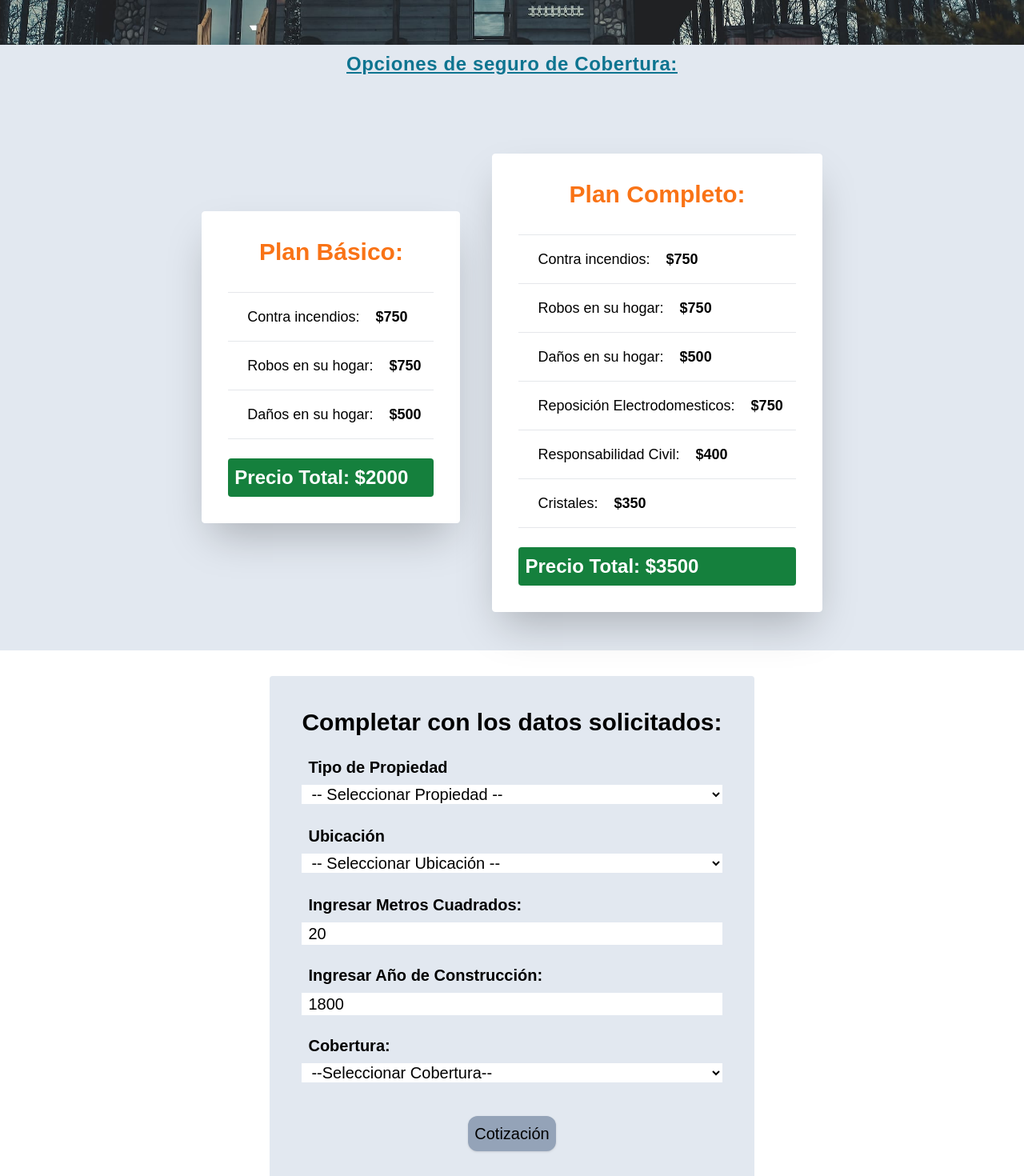
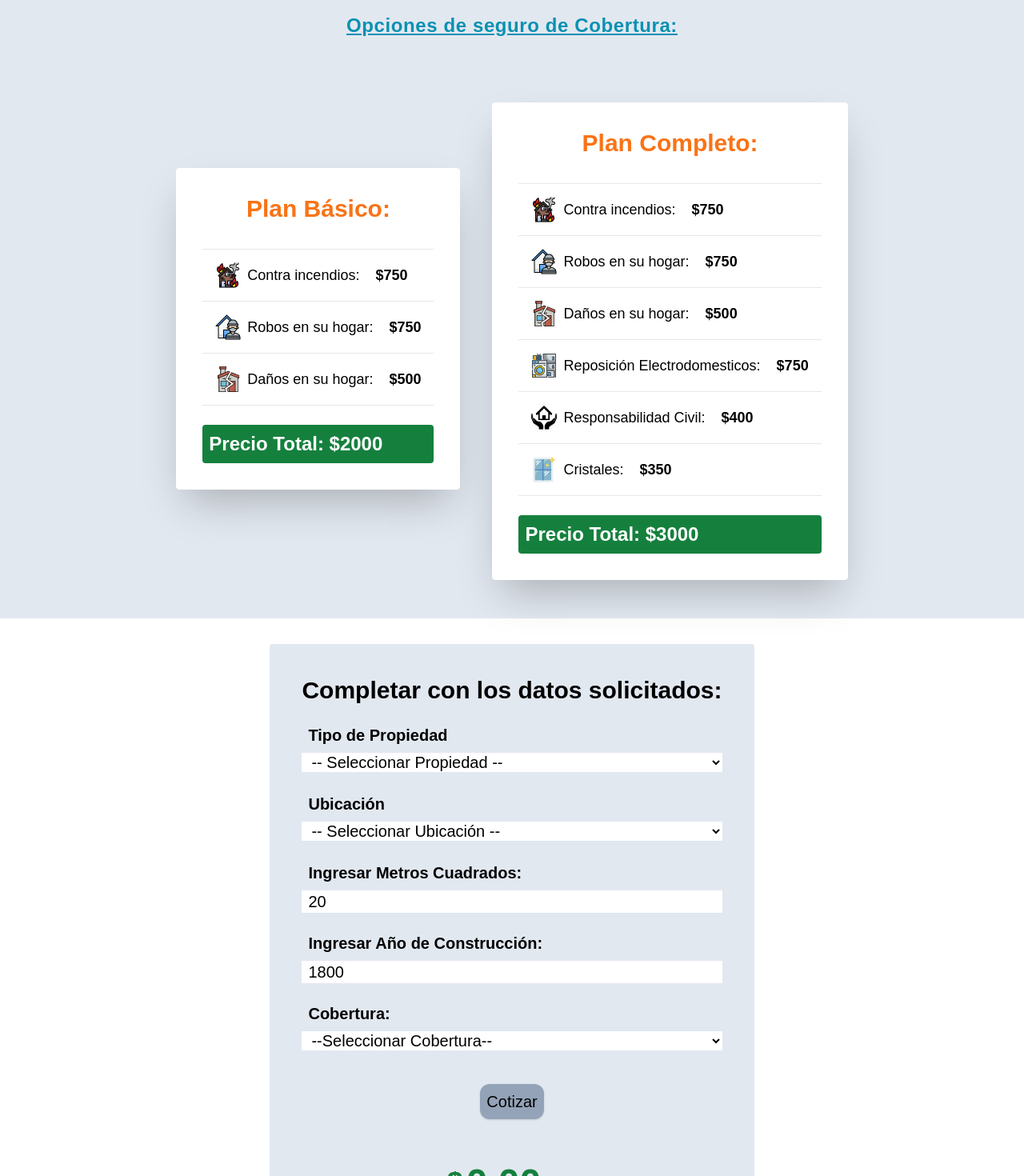
Before and after one commit to LautaroLinari/Proyecto-Final-React, a React (Vite) app: page / in a window 1280 px wide. Shown: the part 460-1930 px from the top of the page at 80% size. Built offline with nearby package versions, Linux system fonts and the light colour scheme; a web font is replaced by a local one.

Commit message:
fixed bug, add amba

```diff
--- a/src/assets/data.json
+++ b/src/assets/data.json
@@ -36,13 +36,18 @@
     },
     {
         "categoria": "ubicacion",
-        "tipo": "CABA",
+        "tipo": "Capital (CABA)",
         "factor": 1.20
     },
     {
         "categoria": "ubicacion",
+        "tipo": "Gran Buenos Aires (AMBA)",
+        "factor": 0.92
+    },
+    {
+        "categoria": "ubicacion",
         "tipo": "Norte Argentino",
-        "factor": 1.05
+        "factor": 1.10
     },
     {
         "categoria": "ubicacion",
--- a/src/components/Cobertura.jsx
+++ b/src/components/Cobertura.jsx
@@ -3,30 +3,30 @@ import DivCobertura from './utils/DivCobertura.jsx'
 function Cobertura() {
   return (
     <div className="">
-        <h3 className="text-xl lg:text-2xl font-bold tracking-wide text-cyan-700 text-center bg-slate-200 dark:bg-neutral-800 w-auto underline p-2">Opciones de seguro de Cobertura:</h3>
+        <h3 className="text-xl lg:text-2xl font-bold tracking-wide text-cyan-600 dark:text-cyan-500 text-center bg-slate-200 dark:bg-neutral-800 w-auto underline pt-5">Opciones de seguro de Cobertura:</h3>
         <div className="grid lg:flex items-center justify-center p-12 lg:gap-10 bg-slate-200 dark:bg-neutral-800">
 
-            <div className=" p-8 border rounded border-white bg-white dark:bg-neutral-800 text-black dark:text-white shadow-2xl hover:border-neutral-600">
+            <div className="p-8 border rounded border-white bg-white dark:bg-neutral-800 text-black dark:text-white shadow-2xl hover:border-neutral-600">
                 <DivCobertura title='Plan Básico:'/>
-                <DivCobertura image="bg-[url('../assets/icons/house-fire.png')]" text="Contra incendios:" valor="$750"/>
-                <DivCobertura image="bg-[url('../assets/icons/stolen-house.png')]" text="Robos en su hogar:" valor="$750"/>
-                <DivCobertura image="bg-[url('../assets/icons/damaged-house.png')]" text="Daños en su hogar:" valor="$500"/>
+                <DivCobertura image="../src/assets/icons/house-fire.png" text="Contra incendios:" valor="$750"/>
+                <DivCobertura image="../src/assets/icons/stolen-house.png" text="Robos en su hogar:" valor="$750"/>
+                <DivCobertura image="../src/assets/icons/damaged-house.png" text="Daños en su hogar:" valor="$500"/>
                 <div className="pt-6">
                     <h2 className="text-xl md:text-2xl text-white font-bold p-2 bg-green-700 rounded"> Precio Total: $2000</h2>
                 </div>
 
             </div>
 
-            <div className=" mt-10 border border-white rounded p-8 bg-white dark:bg-neutral-800 dark:text-white shadow-2xl hover:border-neutral-600">
+            <div className="mt-8 border border-white rounded p-8 bg-white dark:bg-neutral-800 dark:text-white shadow-2xl hover:border-neutral-600">
                 <DivCobertura title='Plan Completo:'/>
-                <DivCobertura image="bg-[url('../assets/icons/house-fire.png')]" text="Contra incendios:" valor="$750"/>
-                <DivCobertura image="bg-[url('../assets/icons/stolen-house.png')]" text="Robos en su hogar:" valor="$750"/>
-                <DivCobertura image="bg-[url('../assets/icons/damaged-house.png')]" text="Daños en su hogar:" valor="$500"/>
-                <DivCobertura image="bg-[url('../assets/icons/appliance.png')]" text="Reposición Electrodomesticos:" valor="$750"/>
-                <DivCobertura image="bg-[url('../assets/icons/civil.png')]" text="Responsabilidad Civil:" valor="$400"/>
-                <DivCobertura image="bg-[url('../assets/icons/glasses.png')]" text="Cristales:" valor="$350"/>
+                <DivCobertura image="../src/assets/icons/house-fire.png" text="Contra incendios:" valor="$750"/>
+                <DivCobertura image="../src/assets/icons/stolen-house.png" text="Robos en su hogar:" valor="$750"/>
+                <DivCobertura image="../src/assets/icons/damaged-house.png" text="Daños en su hogar:" valor="$500"/>
+                <DivCobertura image="../src/assets/icons/appliance.png" text="Reposición Electrodomesticos:" valor="$750"/>
+                <DivCobertura image="../src/assets/icons/civil.png" text="Responsabilidad Civil:" valor="$400"/>
+                <DivCobertura image="../src/assets/icons/glasses.png" text="Cristales:" valor="$350"/>
                 <div className="pt-6">
-                    <h2 className="text-xl md:text-2xl text-white font-bold p-2 bg-green-700 rounded pointer"> Precio Total: $3500</h2>
+                    <h2 className="text-xl md:text-2xl text-white font-bold p-2 bg-green-700 rounded pointer"> Precio Total: $3000</h2>
                 </div>
             </div>
 
--- a/src/components/Footer.jsx
+++ b/src/components/Footer.jsx
@@ -4,7 +4,7 @@ function Footer() {
 
     return (
         <div className=''>
-            <div className="w-full flex items-center justify-center p-2 pt-10 absolute bg-slate-100 dark:bg-neutral-900 text-black dark:text-white">
+            <div className="w-full flex items-center justify-center p-3 absolute bg-slate-100 dark:bg-neutral-950 text-black dark:text-white">
                 <p className="text-lg md:text-xl font-semibold">© 2023 Lautaro Linari</p>
             </div>
         </div>
--- a/src/components/Nav.jsx
+++ b/src/components/Nav.jsx
@@ -25,7 +25,7 @@ import { useEffect, useState } from "react"
 
 
     return (
-        <div className="flex items-center justify-around bg-slate-100 p-4 dark:bg-neutral-800">
+        <div className="flex items-center justify-around bg-slate-100 p-3 dark:bg-neutral-950 fixed w-full">
             <h2 className="font-bold text-base  md:text-xl dark:text-white">Seguros para tu Hogar</h2>
 
             <label className="relative inline-flex items-center">
--- a/src/components/UserForm.jsx
+++ b/src/components/UserForm.jsx
@@ -52,8 +52,8 @@ const UserForm = () => {
         const handleSubmit = (event) => {
             event.preventDefault();
             resultado();
+        }
 
-        }
 
         function resultado(){
             //Variable para mostrar el precio total
@@ -79,7 +79,7 @@ const UserForm = () => {
                     resumen.innerText = precioTotal1;
 
                 } else{
-                    let completa = 3500;
+                    let completa = 3000;
                     precioTotal1 = precioTotal1 + completa;
                     //Mostrar unicamente 2 float
                     precioTotal1 = parseFloat(Math.round(precioTotal1 * 100) / 100).toFixed(2);
@@ -96,7 +96,7 @@ const UserForm = () => {
                     precioTotal2 = parseFloat(Math.round(precioTotal2 * 100) / 100).toFixed(2);
                     resumen.innerText = precioTotal2;
                 } else{
-                    let completa = 3500;
+                    let completa = 3000;
                     precioTotal2 = precioTotal2 + completa;
                     //Mostrar unicamente 2 float
                     precioTotal2 = parseFloat(Math.round(precioTotal2 * 100) / 100).toFixed(2);
@@ -113,7 +113,7 @@ const UserForm = () => {
                     precioTotal3 = parseFloat(Math.round(precioTotal3 * 100) / 100).toFixed(2);
                     resumen.innerText = precioTotal3;
                 } else{
-                    let completa = 3500;
+                    let completa = 3000;
                     precioTotal3 = precioTotal3 + completa;
                     //Mostrar unicamente 2 float
                     precioTotal3 = parseFloat(Math.round(precioTotal3 * 100) / 100).toFixed(2);
@@ -147,7 +147,7 @@ const UserForm = () => {
 
                     <div className="p-2">
                         <label htmlFor="" className="flex font-semibold text-xl p-2">Ingresar Metros Cuadrados:</label>
-                        <input id="metros" className="w-full md:text-xl pl-2 bg-white dark:bg-neutral-600 text-black dark:text-white" value={userData.m2} onChange={handleM2Change} type="number" min={20} max={500} required/>
+                        <input id="metros" className="w-full md:text-xl pl-2 bg-white dark:bg-neutral-600 text-black dark:text-white" value={userData.m2} onChange={handleM2Change} type="number" min={20} max={350} required/>
                     </div>
 
                     <div className="p-2">
@@ -165,7 +165,9 @@ const UserForm = () => {
 
                     <div className="flex flex-col items-center justify-center p-6 w-full">
                         <div className="flex items-center justify-center">
-                            <button id="btnForm" type="submit" className="shadow text-center text-xl mt-4 p-2 bg-slate-400 dark:bg-neutral-600 hover:bg-green-700 dark:hover:bg-green-700 text-black dark:text-white dark:hover:text-black hover:text-white rounded-xl">Cotización</button>
+                            <button id="btnForm" type="submit" className="shadow text-center text-xl mt-4 p-2 bg-slate-400 dark:bg-neutral-600 hover:bg-green-700 dark:hover:bg-green-700 text-black dark:text-white dark:hover:text-black hover:text-white rounded-xl">
+                                Cotizar
+                            </button>
                         </div>
                     </div>
 
--- a/src/components/utils/DivCobertura.jsx
+++ b/src/components/utils/DivCobertura.jsx
@@ -7,7 +7,7 @@ function DivCobertura(props) {
         <>
           <p className="text-center text-xl md:text-3xl font-semibold text-orange-500">{title}</p>
           <div className="flex items-center p-4 border-b w-full">
-            <div className={image}/>
+            <img className='' src={image} alt=""/>
             <p className="flex text-base lg:text-lg pl-2">{text} <p className="font-semibold lg:pl-5 pl-2">{valor}</p></p>
           </div>
         </>
```
